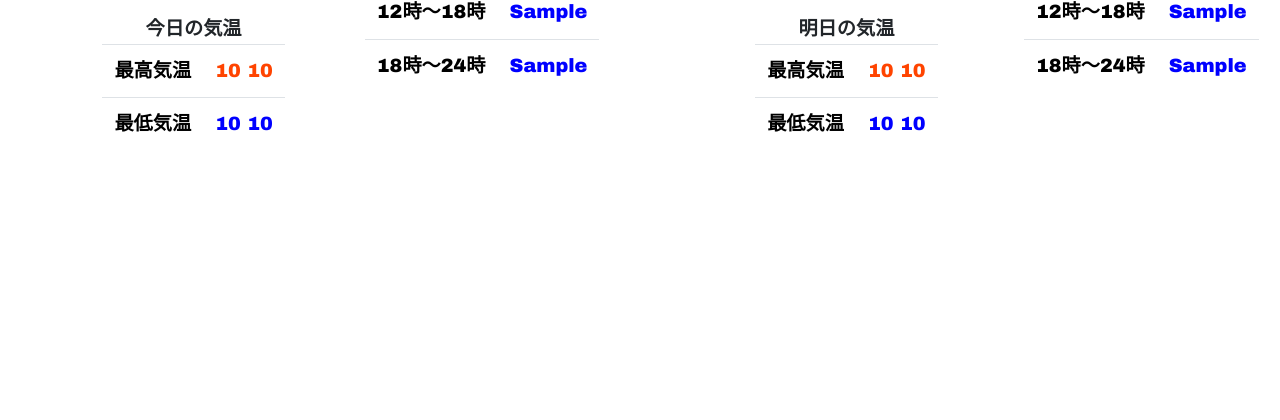
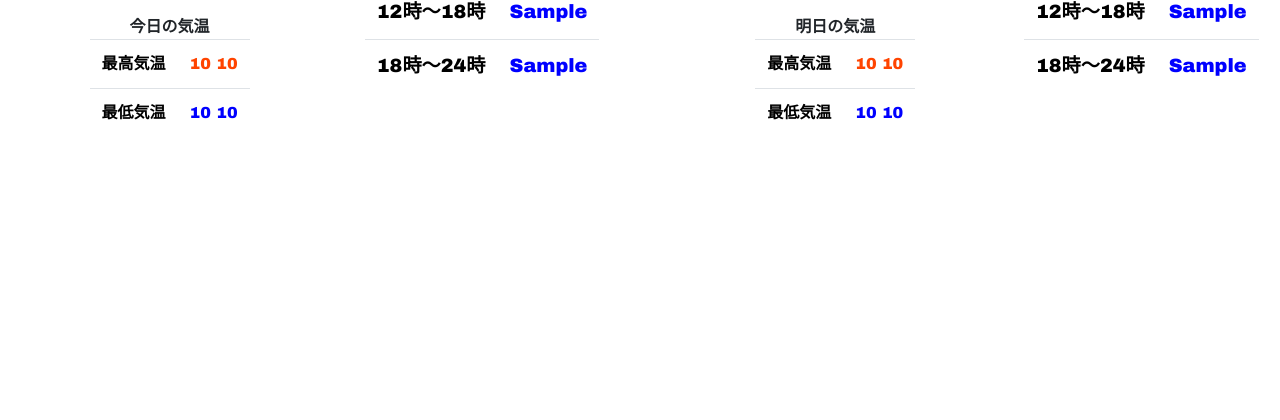
Before and after one commit to t-umihara/weather, a Flask app: template templates/honsya.html in a window 1280 px wide. Shown: the part 145-565 px from the top of the page. Run offline with Flask 2, Linux system fonts and the light colour scheme; the template is opened without the code that fills it: most values are stand-ins (such as "Sample title", 1, 10 or a date in 2020); some libraries are stand-ins or nearby versions.

Commit message:
re-first_floor_2

```diff
--- a/templates/honsya.html
+++ b/templates/honsya.html
@@ -88,14 +88,14 @@
       .maxmin{
         display:inline-block;
         position:absolute;
-        font-size: 120%;
-        margin-left: 8%;
+        font-size: 100%;
+        margin-left: 7%;
         margin-top: 0%;
       }
       .tomorrow_maxmin{
         display:inline-block;
         position:absolute;
-        font-size: 120%;
+        font-size: 100%;
         margin-top: 0%;
         margin-left: 59%;
       }
```
